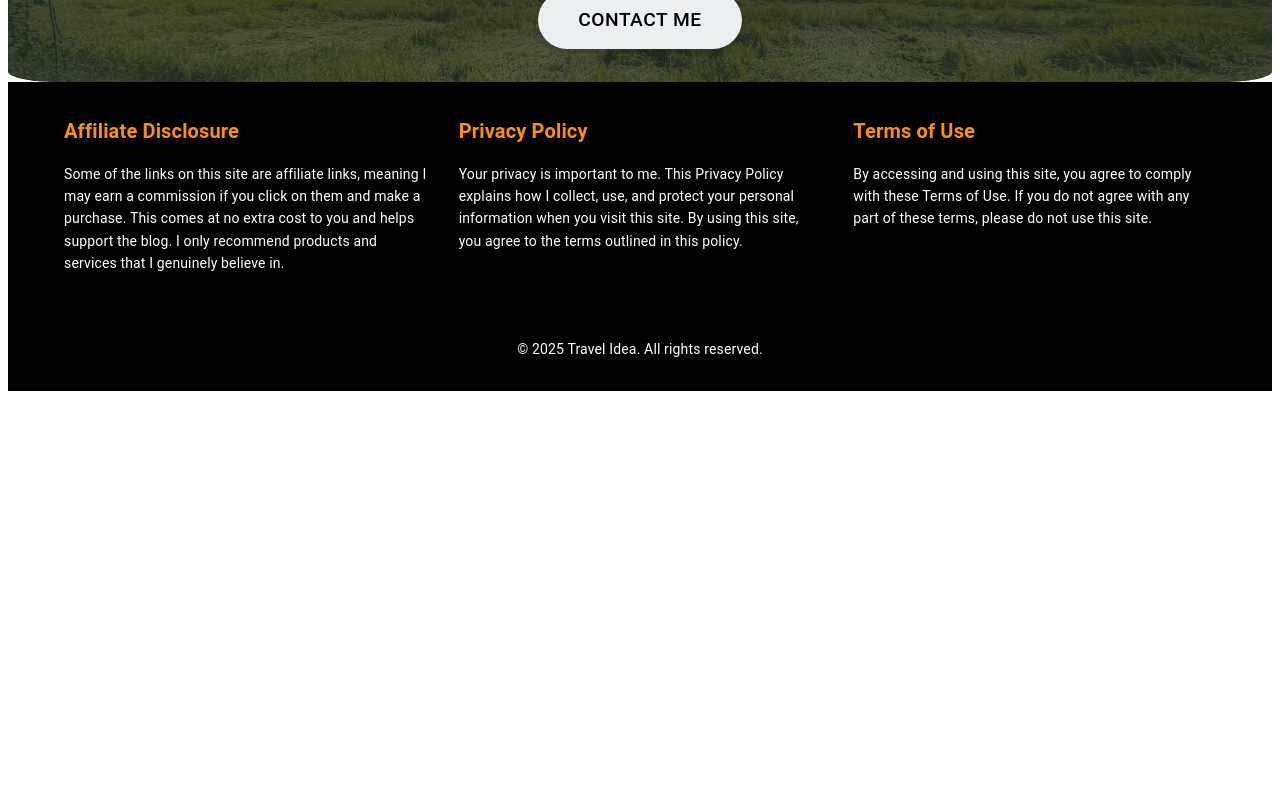
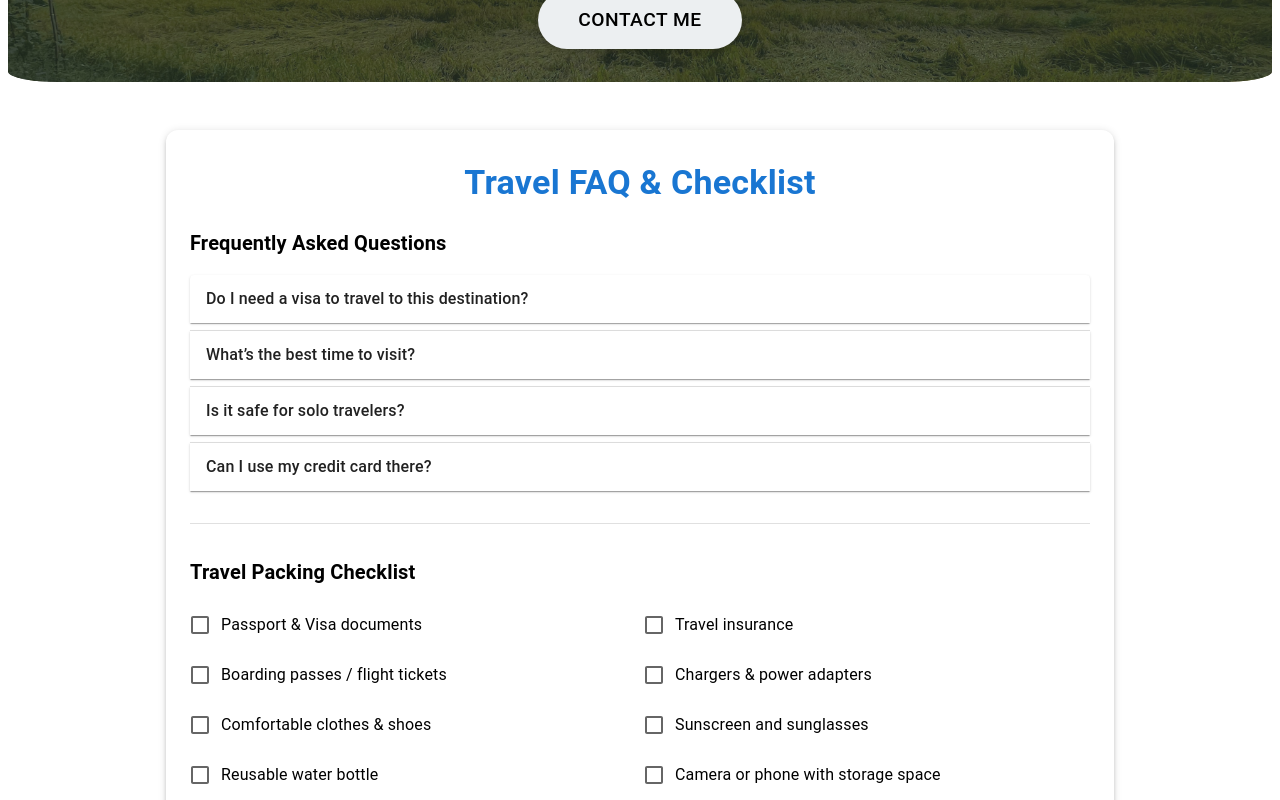
Before and after one commit to virajsaranga/travel_idea, a React (Vite) app in the folder frontend/: page / in a window 1280 px wide. Shown: the part 5920-6720 px from the top of the page. Before the commit the page ends 6319 px from the top, so only its background shows below. Built offline with nearby package versions, Linux system fonts and the light colour scheme; some icons are missing.

Commit message:
route added

```diff
--- a/frontend/src/App.jsx
+++ b/frontend/src/App.jsx
@@ -7,8 +7,8 @@ import TravelGuides from './component/TravelGuides'
 import DestinationsSection from './component/DestinationsSection'
 import RecentPosts from './component/RecentPosts'
 import GetInTouch from './component/GetInTouch'
-import Newsletter from './component/Newsletter'
 import Footer from './component/Footer'
+import FaqChecklist from "./component/FaqChecklist";
 
 
 
@@ -26,6 +26,9 @@ function App() {
       <div id="DestinationsSection"><DestinationsSection /></div>
       <div id="RecentPosts"><RecentPosts /></div>
       <div id="contact"><GetInTouch /></div>
+      <div id="faq"><FaqChecklist /></div>
+
+
 
       <div id="about"><Footer /></div>
     </>
```
